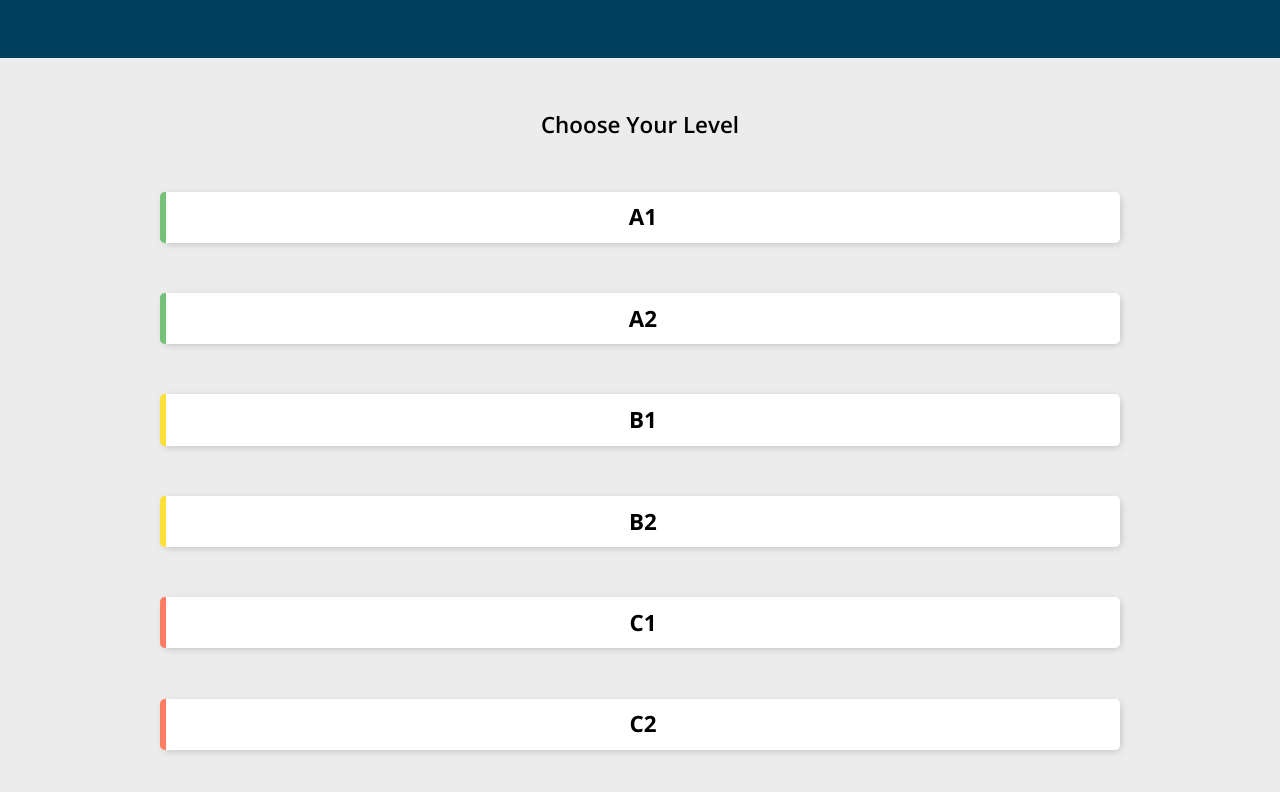
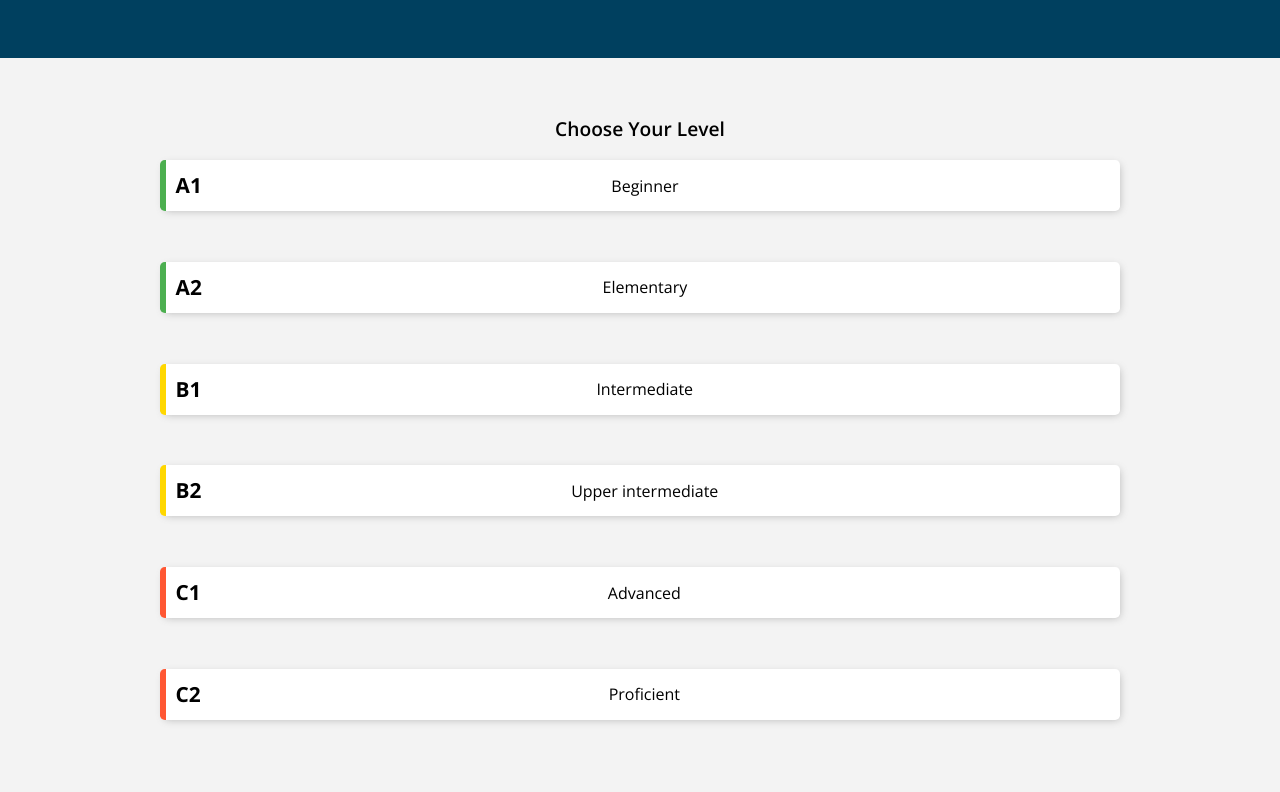
Before and after one commit to Jash1395/Tadok, a React (Vite) app: page / in a window 1280 px wide. Shown: the top 792 px of the page. Built offline with nearby package versions, Linux system fonts and the light colour scheme.

Commit message:
style: redesign level select menu

```diff
--- a/src/components/LevelSelectMenu/LevelSelectButton.tsx
+++ b/src/components/LevelSelectMenu/LevelSelectButton.tsx
@@ -13,12 +13,9 @@ const Button = styled.button<{
     border-radius: 0.3rem;
     box-shadow: 2px 2px 8px -3px #6060607d;
     background-color: ${(props) => props.$backgroundColor};
-    /* border-right: 6px solid ${(props) => props.$color}; */
     border-left: 6px solid ${(props) => props.$color};
-    font-size: 1.4rem;
-    font-weight: 700;
     opacity: ${(props) => (props.$isHidden ? 0 : 1)};
-    transform: ${(props) => (props.$isSelected ? 'scale(1.15)' : 'scale(1)')};
+    transform: ${(props) => (props.$isSelected ? 'scale(1.10)' : 'scale(1)')};
     transition:
         opacity 0.09s ease-in,
         transform 0.11s ease-in;
@@ -26,11 +23,23 @@ const Button = styled.button<{
     &:active {
         transition: background-color 0.2s ease-in;
     }
+
+    display: flex;
+    align-items: center;
 `
 
-const LevelText = styled.p``
+const LevelText = styled.p`
+    margin-left: 0.6rem;
+    font-size: 1.3rem;
+    font-weight: 700;
+`
 
-const DescriptionText = styled.p``
+const DescriptionText = styled.p`
+    flex: 1;
+    margin-right: 2rem;
+    font-size: 1rem;
+    font-weight: 400;
+`
 
 interface Props {
     level: level
@@ -47,6 +56,15 @@ export const LevelSelectButton = ({
 }: Props) => {
     const [isSelected, setIsSelected] = useState<boolean>(false)
 
+    const levelDescriptions = {
+        A1: 'Beginner',
+        A2: 'Elementary',
+        B1: 'Intermediate',
+        B2: 'Upper intermediate',
+        C1: 'Advanced',
+        C2: 'Proficient',
+    }
+
     const handleClick = () => {
         if (!isClickDisabled) {
             setIsSelected(true)
@@ -62,12 +80,12 @@ export const LevelSelectButton = ({
         <Button
             $isHidden={isClickDisabled && !isSelected}
             $isSelected={isSelected}
-            $backgroundColor={isSelected ? levelColors.strong[level] : 'white'}
-            $color={levelColors.strong[level]}
+            $backgroundColor={isSelected ? levelColors.weak[level] : 'white'}
+            $color={levelColors.full[level]}
             onClick={handleClick}
         >
-            <LevelText>{level}</LevelText>
-            <DescriptionText></DescriptionText>
+            <LevelText>{`${level}`}</LevelText>
+            <DescriptionText>{levelDescriptions[level]}</DescriptionText>
         </Button>
     )
 }
--- a/src/components/LevelSelectMenu/LevelSelectMenu.tsx
+++ b/src/components/LevelSelectMenu/LevelSelectMenu.tsx
@@ -4,14 +4,25 @@ import { LevelSelectButton } from './LevelSelectButton'
 
 const Container = styled.div`
     flex: 1;
+    width: 100%;
     display: flex;
     flex-direction: column;
     align-items: center;
-    justify-content: space-evenly;
+`
+
+const ButtonContainer = styled.div`
+    flex: 1;
+    padding: 1rem 0 5rem 0;
+    width: 100%;
+    display: flex;
+    flex-direction: column;
+    align-items: center;
+    justify-content: space-between;
 `
 
 const Title = styled.p`
-    font-size: 1.4rem;
+    margin-top: 3.6rem;
+    font-size: 1.2rem;
     font-weight: 600;
 `
 
@@ -29,6 +40,7 @@ export const LevelSelectMenu = ({ setLevel }: Props) => {
     return (
         <Container>
             <Title>Choose Your Level</Title>
+            <ButtonContainer>
                 <LevelSelectButton
                     level="A1"
                     setLevel={setLevel}
@@ -65,6 +77,7 @@ export const LevelSelectMenu = ({ setLevel }: Props) => {
                     isClickDisabled={isClickDisabled}
                     disableClicking={disableClicking}
                 />
+            </ButtonContainer>
         </Container>
     )
 }
--- a/src/index.css
+++ b/src/index.css
@@ -46,5 +46,5 @@ body,
     height: 100%;
     display: flex;
     flex-direction: column;
-    background-color: #ececec;
+    background-color: #f3f3f3;
 }
--- a/src/styles.ts
+++ b/src/styles.ts
@@ -2,12 +2,12 @@ import { css } from 'styled-components'
 
 export const levelColors = {
     weak: {
-        A1: '#4caf5060',
-        A2: '#4caf5060',
-        B1: '#ffd70060',
-        B2: '#ffd70060',
-        C1: '#ff573360',
-        C2: '#ff573360',
+        A1: '#4caf5050',
+        A2: '#4caf5050',
+        B1: '#ffd70050',
+        B2: '#ffd70050',
+        C1: '#ff573350',
+        C2: '#ff573350',
     },
     strong: {
         A1: '#4caf4fc4',
```
Lines whose indentation alone changed are shown as unchanged.
